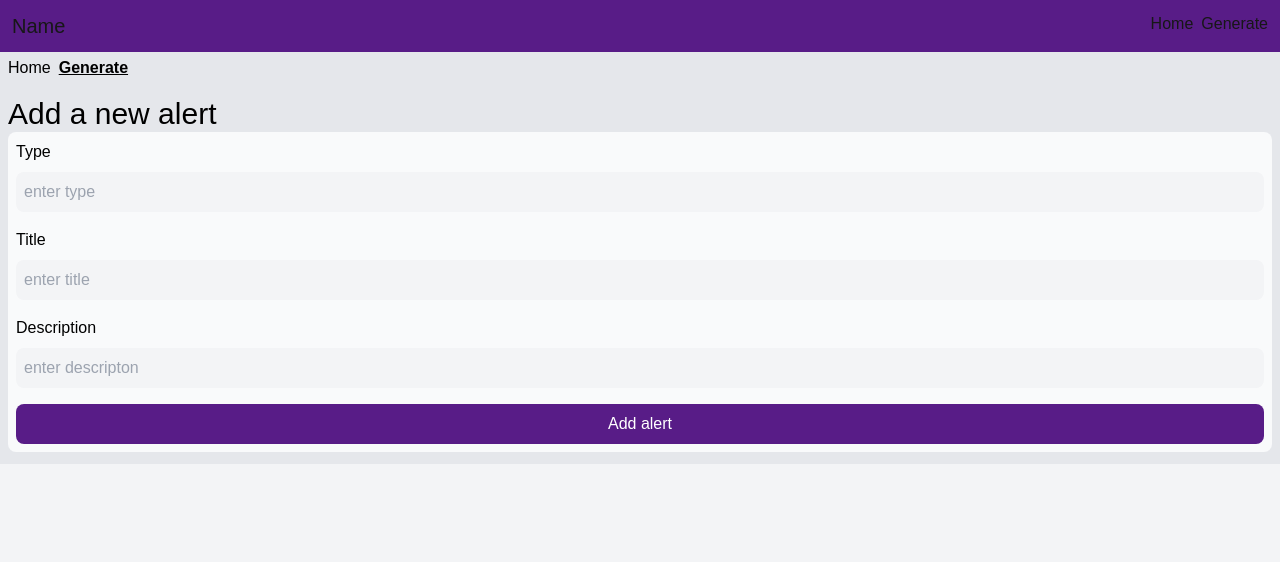
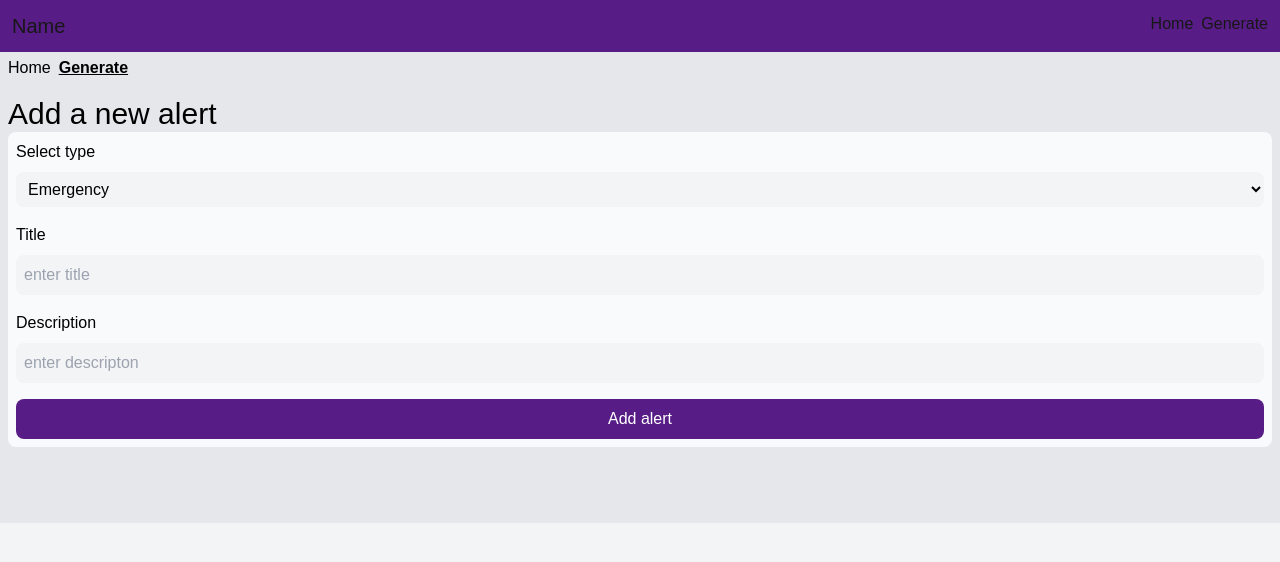
Before and after one commit to anshuGupta-cell/AvishkarProject-2025, a Next.js app: page /generate in a window 1280 px wide. Shown: the top 562 px of the page. Built offline with nearby package versions, Linux system fonts and the light colour scheme.

Commit message:
testing 1

```diff
--- a/app/generate/page.js
+++ b/app/generate/page.js
@@ -3,9 +3,22 @@
 import { useState } from "react"
 
 const Generate = () => {
-    const [type, setType] = useState("")
+    const [type, setType] = useState("Emergency")
     const [desc, setDesc] = useState("")
     const [title, setTitle] = useState("")
+
+    const types = [
+        { id: 0, name: "Emergency" },
+        { id: 1, name: "Flood" },
+        { id: 2, name: "Cyclone" },
+        { id: 3, name: "Heavy rain" },
+        { id: 4, name: "Building collapse" },
+        { id: 5, name: "Dam failure" },
+        { id: 6, name: "Electricty" },
+        { id: 7, name: "Gas Leak" },
+        { id: 8, name: "Theft" },
+
+    ]
 
     const submit = async (e) => {
         e.preventDefault()
@@ -21,7 +34,7 @@ const Generate = () => {
 
         })
         const data = await response.json()
-        console.log("data",data);
+        console.log("data", data);
 
         setDesc("")
         setType("")
@@ -29,23 +42,27 @@ const Generate = () => {
     }
 
     return (
-        <main className="bg-gray-200 text-black">
+        <main className="bg-gray-200 text-black pb-16">
             <section className=" max-w-[700] py-3 px-2 m-auto">
 
                 <h3 className="text-3xl">Add a new alert</h3>
-            <form onSubmit={(e)=>{submit(e)}} className=" bg-gray-50 grid gap-4 p-2 rounded-lg">
+                <form onSubmit={(e) => { submit(e) }} className=" bg-gray-50 grid gap-4 p-2 rounded-lg">
 
                     <div className="grid gap-2">
-                    <label className="">Type</label>
-                    <input type="text" value={type} className="outline-purple-900 p-2 bg-gray-100 rounded-lg" onChange={(e)=>{setType(e.target.value)}} placeholder="enter type" required/>
+                        <label className="">Select type</label>
+                        <select className="outline-purple-900 p-2 bg-gray-100 rounded-lg border-0" onChange={(e) => { setType(e.target.value) }} required>
+                            {types.map((type => (
+                                <option key={type.id}>{type.name}</option>
+                            )))}
+                        </select>
                     </div>
                     <div className="grid gap-2">
                         <label className="">Title</label>
-                    <input type="text" value={title} className="outline-purple-900 p-2 bg-gray-100 rounded-lg" onChange={(e)=>{setTitle(e.target.value)}} placeholder="enter title" required/>
+                        <input type="text" value={title} className="outline-purple-900 p-2 bg-gray-100 rounded-lg" onChange={(e) => { setTitle(e.target.value) }} placeholder="enter title" required />
                     </div>
                     <div className="grid gap-2">
                         <label className="">Description</label>
-                    <input type="text" value={desc} onChange={(e)=>{setDesc(e.target.value)}} className="outline-purple-900 p-2 bg-gray-100 rounded-lg" placeholder="enter descripton" required/>
+                        <input type="text" value={desc} onChange={(e) => { setDesc(e.target.value) }} className="outline-purple-900 p-2 bg-gray-100 rounded-lg" placeholder="enter descripton" required />
                     </div>
                     <button type="submit" className="text-white bg-purple-900 rounded-lg p-2">Add alert</button>
                 </form>
--- a/app/page.js
+++ b/app/page.js
@@ -16,9 +16,9 @@ const Home = async () => {
 
 
     return (
-        <main className="bg-gray-200">
+        <main className="bg-gray-200 pb-16">
             <section className=" max-w-[700] py-3 px-2 m-auto text-black">
-                <h1 className="text-3xl">Alerts</h1>
+                <h1 className="text-3xl">Messages</h1>
                 {result.length === 0? <div>No data to show</div> :
                 result.map(alert => (
                     <div key={alert._id} className="rounded bg-slate-100 grid gap-2 p-2 ">
```
Lines whose indentation alone changed are shown as unchanged.
